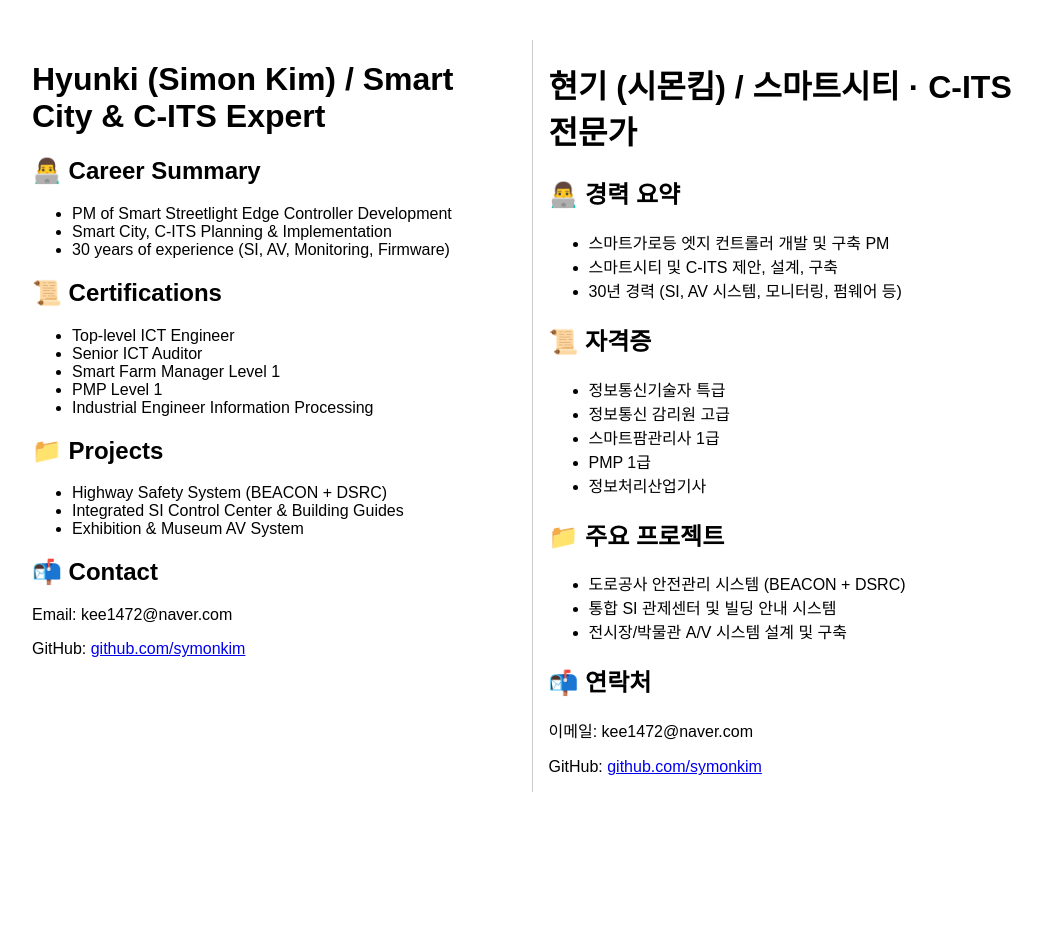
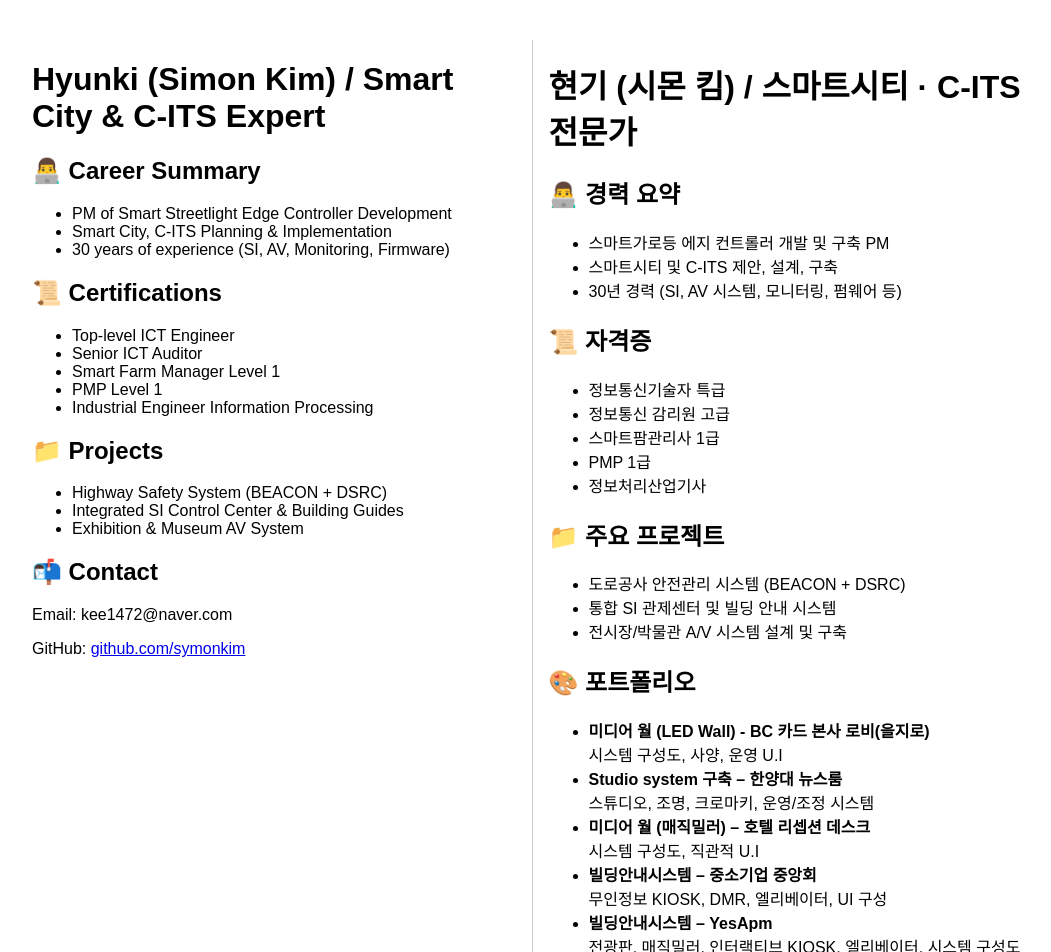
Before and after one commit to symonkim/hyunki-profile, a Next.js app: page / in a window 1280 px wide. Shown: the top 952 px of the page, without its empty margins (108-1159 px from the left). Before the commit the page ends 832 px from the top, so only its background shows below. Built offline with nearby package versions, Linux system fonts and the light colour scheme.

Commit message:
Add files via upload

```diff
--- a/pages/index.js
+++ b/pages/index.js
@@ -4,7 +4,6 @@ export default function Home() {
       {/* English Section */}
       <div style={{ flex: 1, paddingRight: '1rem', borderRight: '1px solid #ccc' }}>
         <h1>Hyunki (Simon Kim) / Smart City & C-ITS Expert</h1>
-
         <section>
           <h2>👨‍💻 Career Summary</h2>
           <ul>
@@ -13,7 +12,6 @@ export default function Home() {
             <li>30 years of experience (SI, AV, Monitoring, Firmware)</li>
           </ul>
         </section>
-
         <section>
           <h2>📜 Certifications</h2>
           <ul>
@@ -24,7 +22,6 @@ export default function Home() {
             <li>Industrial Engineer Information Processing</li>
           </ul>
         </section>
-
         <section>
           <h2>📁 Projects</h2>
           <ul>
@@ -33,7 +30,6 @@ export default function Home() {
             <li>Exhibition & Museum AV System</li>
           </ul>
         </section>
-
         <section>
           <h2>📬 Contact</h2>
           <p>Email: kee1472@naver.com</p>
@@ -43,17 +39,15 @@ export default function Home() {
 
       {/* Korean Section */}
       <div style={{ flex: 1, paddingLeft: '1rem' }}>
-        <h1>현기 (시몬킴) / 스마트시티 · C-ITS 전문가</h1>
-
+        <h1>현기 (시몬 킴) / 스마트시티 · C-ITS 전문가</h1>
         <section>
           <h2>👨‍💻 경력 요약</h2>
           <ul>
-            <li>스마트가로등 엣지 컨트롤러 개발 및 구축 PM</li>
+            <li>스마트가로등 에지 컨트롤러 개발 및 구축 PM</li>
             <li>스마트시티 및 C-ITS 제안, 설계, 구축</li>
             <li>30년 경력 (SI, AV 시스템, 모니터링, 펌웨어 등)</li>
           </ul>
         </section>
-
         <section>
           <h2>📜 자격증</h2>
           <ul>
@@ -64,7 +58,6 @@ export default function Home() {
             <li>정보처리산업기사</li>
           </ul>
         </section>
-
         <section>
           <h2>📁 주요 프로젝트</h2>
           <ul>
@@ -73,7 +66,16 @@ export default function Home() {
             <li>전시장/박물관 A/V 시스템 설계 및 구축</li>
           </ul>
         </section>
-
+        <section>
+          <h2>🎨 포트폴리오</h2>
+          <ul>
+            <li><strong>미디어 월 (LED Wall) - BC 카드 본사 로비(을지로)</strong><br/>시스템 구성도, 사양, 운영 U.I</li>
+            <li><strong>Studio system 구축 – 한양대 뉴스룸</strong><br/>스튜디오, 조명, 크로마키, 운영/조정 시스템</li>
+            <li><strong>미디어 월 (매직밀러) – 호텔 리셉션 데스크</strong><br/>시스템 구성도, 직관적 U.I</li>
+            <li><strong>빌딩안내시스템 – 중소기업 중앙회</strong><br/>무인정보 KIOSK, DMR, 엘리베이터, UI 구성</li>
+            <li><strong>빌딩안내시스템 – YesApm</strong><br/>전광판, 매직밀러, 인터랙티브 KIOSK, 엘리베이터, 시스템 구성도</li>
+          </ul>
+        </section>
         <section>
           <h2>📬 연락처</h2>
           <p>이메일: kee1472@naver.com</p>
```
